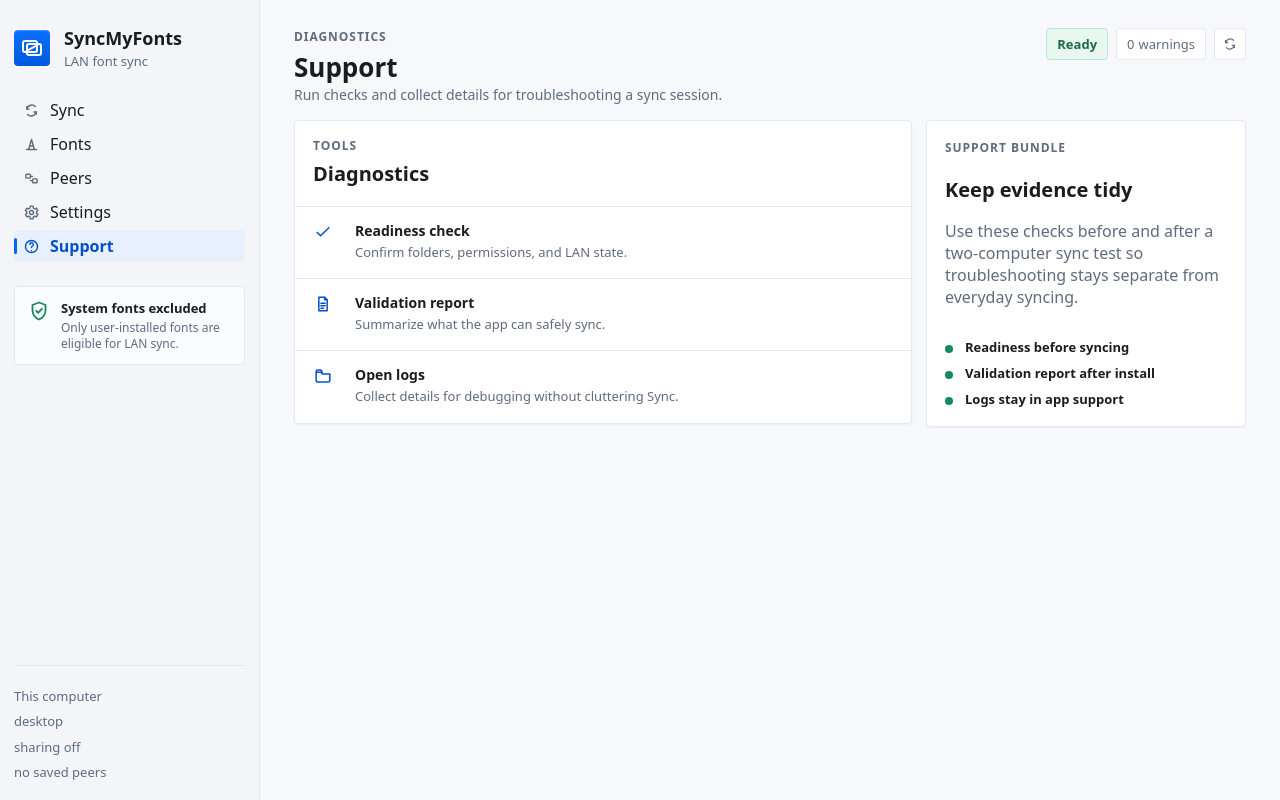
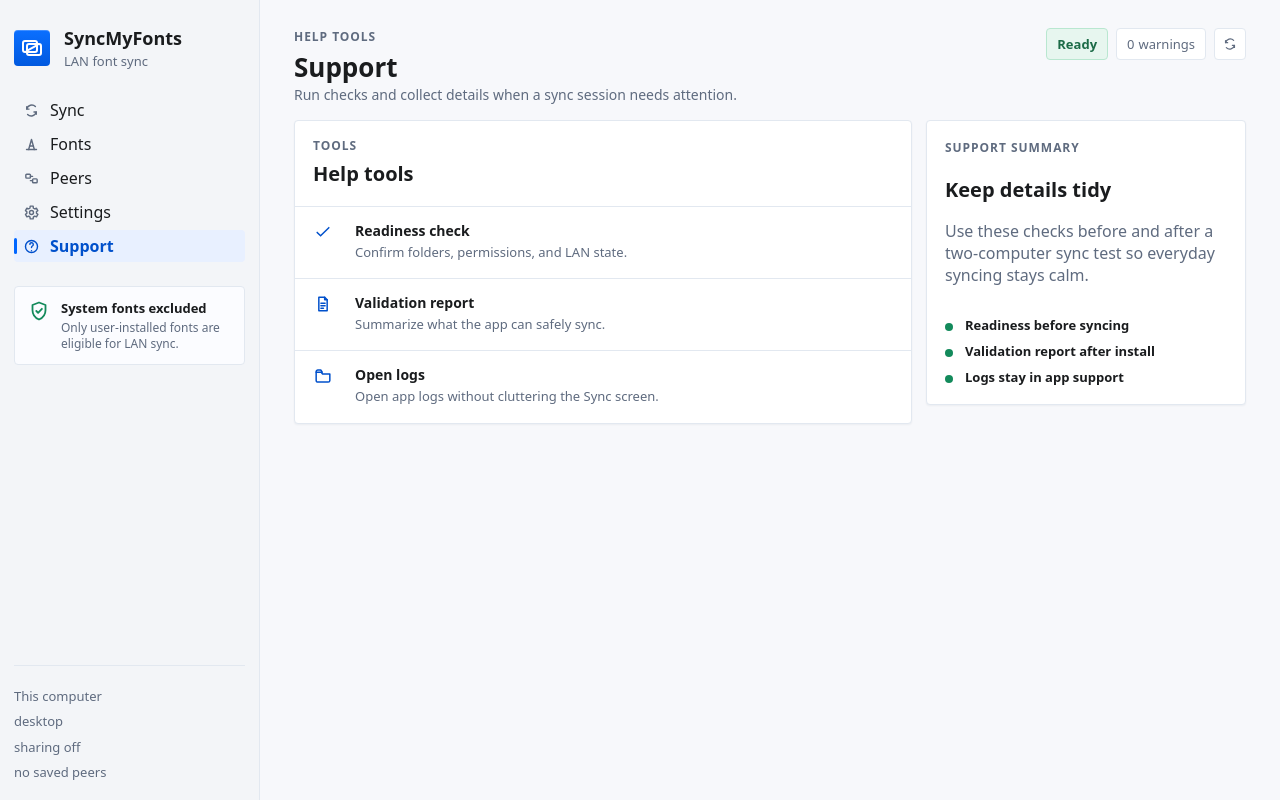
Before and after one commit to pcamp96/SyncMyFonts, a website: page apps/syncmyfonts-ui/dist/index.html in a window 1280 px wide. Both pictures are taken after a click on the button "Support". Drawn offline with Linux system fonts and the light colour scheme.

Commit message:
Polish Tauri support language

```diff
--- a/apps/syncmyfonts-ui/dist/index.html
+++ b/apps/syncmyfonts-ui/dist/index.html
@@ -326,13 +326,13 @@
           </div>
         </section>
 
-        <section class="view-panel" id="view-support" data-title="Support" data-eyebrow="Diagnostics" data-lede="Run checks and collect details for troubleshooting a sync session.">
+        <section class="view-panel" id="view-support" data-title="Support" data-eyebrow="Help tools" data-lede="Run checks and collect details when a sync session needs attention.">
           <div class="support-layout">
             <section class="panel-list">
               <div class="panel-heading">
                 <div>
                   <p class="eyebrow">Tools</p>
-                  <h2>Diagnostics</h2>
+                  <h2>Help tools</h2>
                 </div>
               </div>
               <button class="support-row" type="button">
@@ -353,14 +353,14 @@
                 <svg class="row-icon"><use href="#icon-folder"></use></svg>
                 <span>
                   <strong>Open logs</strong>
-                  <small id="logDir">Collect details for debugging without cluttering Sync.</small>
+                  <small id="logDir">Open app logs without cluttering the Sync screen.</small>
                 </span>
               </button>
             </section>
             <aside class="inspector-card">
-              <p class="eyebrow">Support bundle</p>
-              <h2>Keep evidence tidy</h2>
-              <p>Use these checks before and after a two-computer sync test so troubleshooting stays separate from everyday syncing.</p>
+              <p class="eyebrow">Support summary</p>
+              <h2>Keep details tidy</h2>
+              <p>Use these checks before and after a two-computer sync test so everyday syncing stays calm.</p>
               <div class="check-list">
                 <span>Readiness before syncing</span>
                 <span>Validation report after install</span>
```
